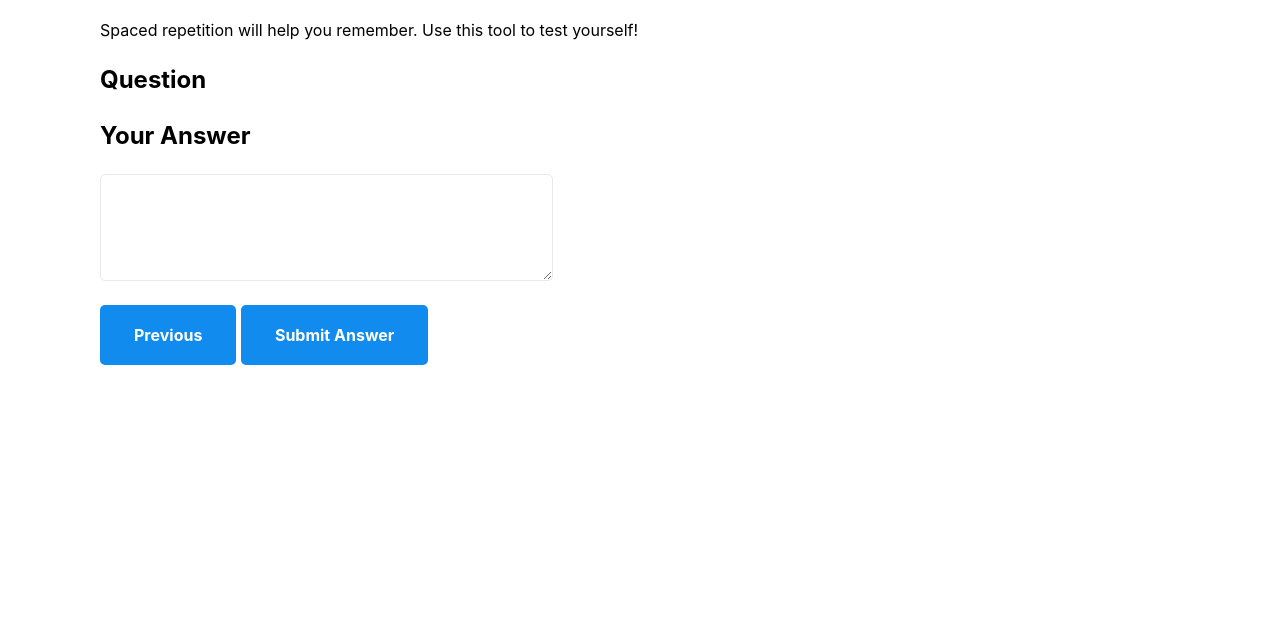
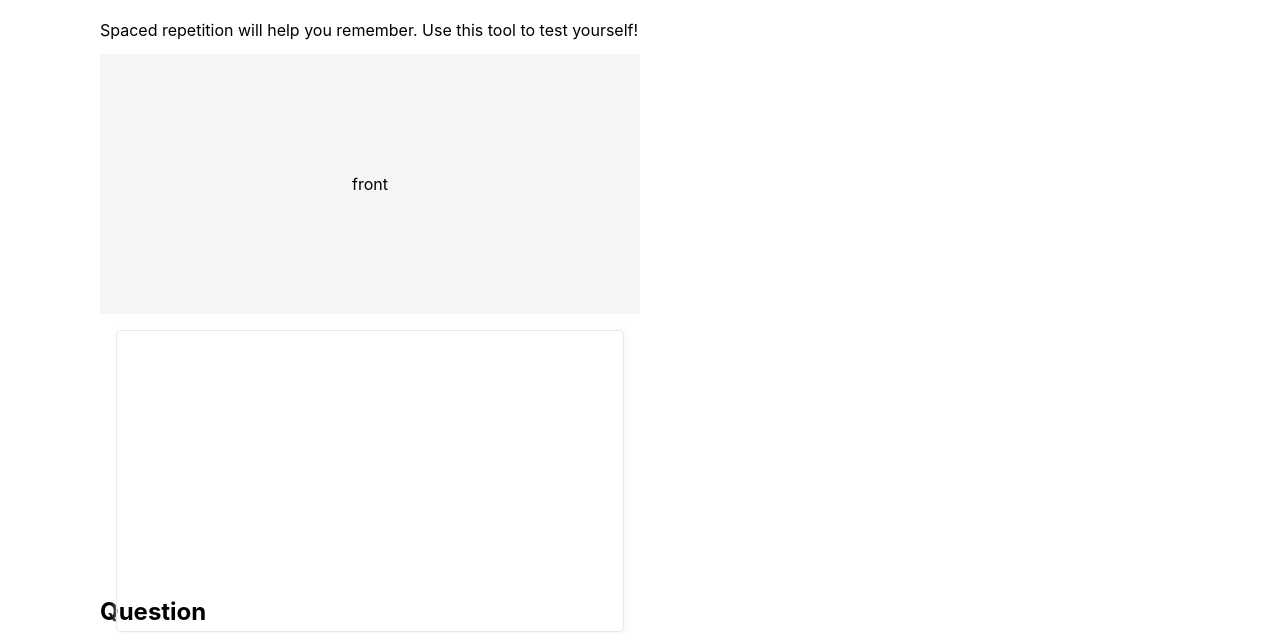
Before and after one commit to rchillard/script.schule, a plain HTML site: page practice-building-memory.html in a window 1280 px wide. Shown: the part 183-816 px from the top of the page. Drawn offline with Linux system fonts and the light colour scheme; no server answers.

Commit message:
Basic card flipper created as work in progress

```diff
--- a/css/styles.css
+++ b/css/styles.css
@@ -1,18 +1,71 @@
 nav a img {
-    vertical-align: -90%;
+	vertical-align: -90%;
 }
 
-@-webkit-keyframes fadeOut {
-    from { opacity: 1; }
-      to { opacity: 0; }
-}
-@keyframes fadeOut {
-    from { opacity: 1; }
-      to { opacity: 0; }
+.scene {
+	height: 260px;
+    perspective: 600px;
+    width: 50%;
 }
 
-.hidden {
-    display: block;
-    -webkit-animation: fadeOut 1s;
-    animation: fadeOut 1s;
+.card {
+	width: 100%;
+	height: 100%;
+	position: relative;
+	transition: transform 1s;
+	transform-style: preserve-3d;
 }
+
+.card__face {
+    align-items: center;
+    backface-visibility: hidden;
+    display: flex;
+    flex-direction: column;
+    height: 100%;
+    justify-content: center;
+    position: absolute;
+    width: 100%;
+}
+
+.card__face--front {
+	background: whitesmoke;
+}
+
+.card__face--back {
+	background: whitesmoke;
+	transform: rotateY(180deg);
+}
+
+.card.is-flipped {
+	transform: rotateY(180deg);
+}
+
+.difficulty {
+    bottom: 5px;
+    display: flex;
+	border: 1px solid rgba(0, 0, 0, 0.3);
+	border-radius: 4px;
+    height: 32px;
+    position: absolute;
+}
+
+.difficulty label {
+    align-items: center;
+	display: inline-flex;
+	padding: 8px;
+}
+
+.difficulty label:last-child {
+	border-right-color: transparent;
+}
+
+.difficulty label input {
+	background-color: transparent;
+    color: #ccc;
+    display: none;
+}
+
+.selected {
+	background-color: #00449e;
+	color: #fff;
+}
--- a/js/questioner.js
+++ b/js/questioner.js
@@ -1,6 +1,11 @@
 var questionElement = document.getElementById('questionBox');
 var answerElement = document.getElementById('answerBox');
 var resultElement = document.getElementById('result');
+var card = document.querySelector('.card');
+card.addEventListener( 'click', function() {
+  card.classList.toggle('is-flipped');
+});
+
 
 var questions;
 var currentQuestion = 0;
@@ -16,6 +21,7 @@ fetch('https://script.schule/data/dom-manipulation.json').then(function(response
     // data is the JSON response
     questions = data;
     questionElement.textContent = questions[currentQuestion].question;
+    answerElement.textContent = questions[currentQuestion].answer;
 }).catch(function(err) {
     // err is the raw response
     questionElement.value = `Error fetching question data: ${err}`;
--- a/practice-building-memory.html
+++ b/practice-building-memory.html
@@ -48,7 +48,27 @@
   </header>
   <main>
     <h1>Test Your Memory</h1>
-    <p>Spaced repetition will help you remember.  Use this tool to test yourself!</p>
+    <p>Spaced repetition will help you remember. Use this tool to test yourself!</p>
+    <div class="scene">
+      <div class="card">
+        <div class="card__face card__face--front" id="questionBox">front</div>
+        <div class="card__face card__face--back">
+          <span id="answerBox">
+
+          </span>
+          <div class="difficulty">
+            <label><input type="radio" />Easy</label>
+            <label><input type="radio" />Medium</label>
+            <label class="selected" ><input type="radio" />Hard</label>
+          </div>
+        </div>
+      </div>
+    </div>
+    <section class="scene">
+      <aside class="card">
+
+      </aside>
+    </section>
     <h2>Question</h2>
     <div id="questionBox"></div>
     <h2>Your Answer<sup class="hidden" id="result"></sup></h2>
```
Lines whose indentation alone changed are shown as unchanged.
